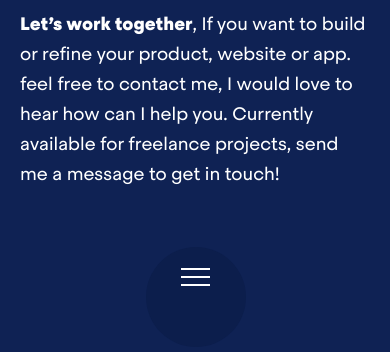
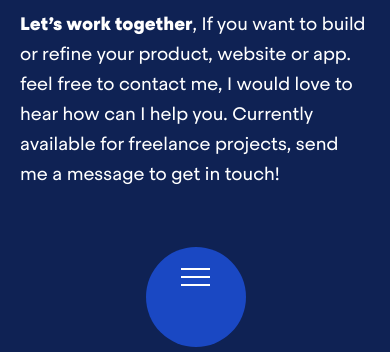
Before and after one commit to JoaquinJoya/portfolio, a Gatsby site: page /page-2 in a window 390 px wide. Shown: the part 551-903 px from the top of the page. Built offline with nearby package versions, Linux system fonts and the light colour scheme; Gatsby itself is replaced by a stand-in of ours.

Commit message:
Change Mobile Menu Color

```diff
--- a/src/components/Header/headerStyles.css
+++ b/src/components/Header/headerStyles.css
@@ -120,7 +120,7 @@ LEVEL 2. MENU STYLES
     content :"";
     width: 100px;
     height: 100px;
-    background-color: #0C1E4C;
+    background-color: #1A48C3;
     border-radius: 50%;
 
     position: absolute;
```
